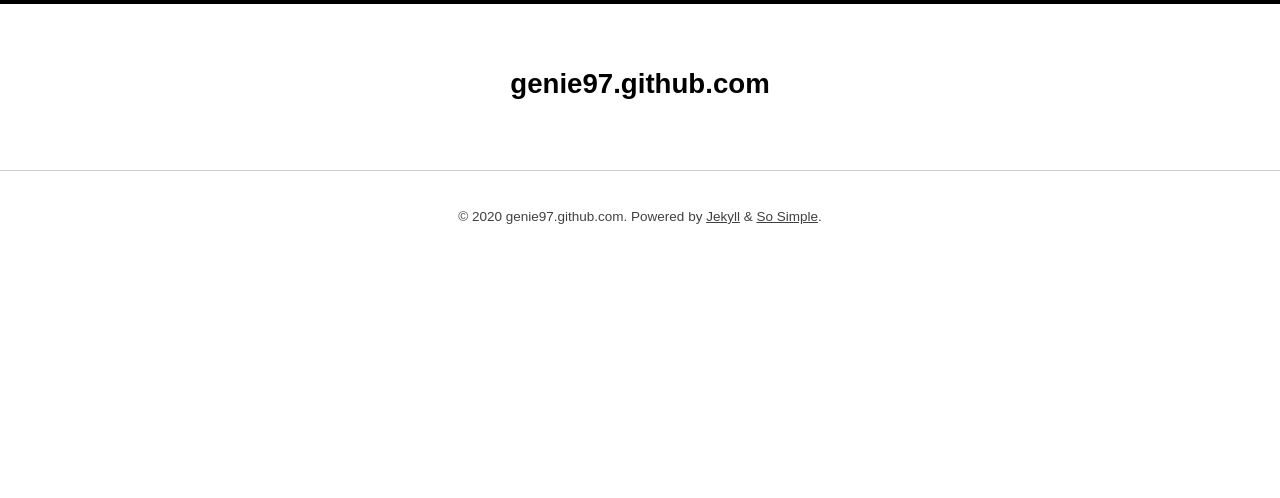
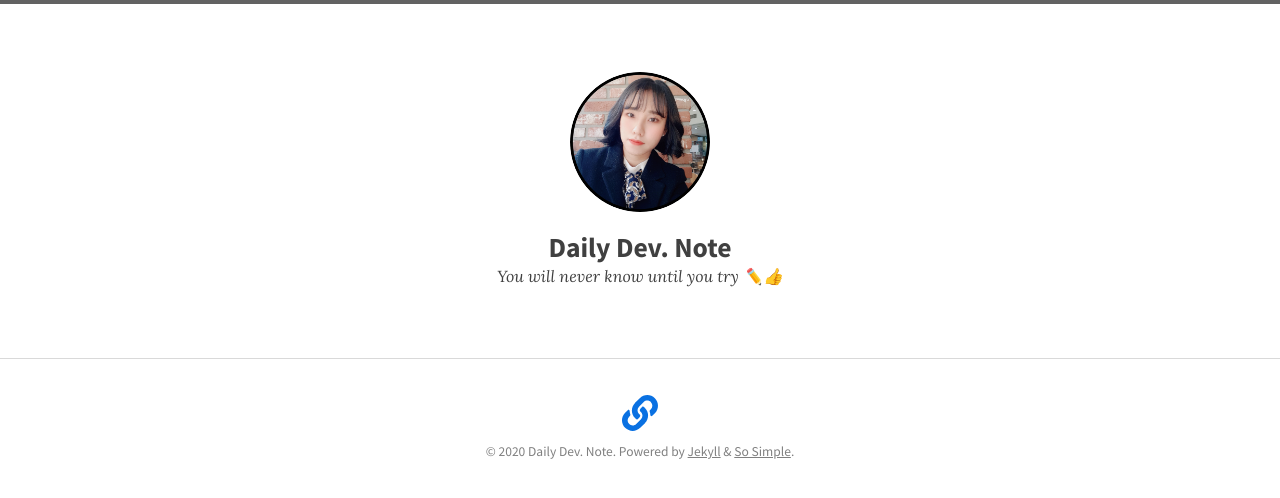
Before and after one commit to genie97/genie97.github.com, a Jekyll site: the page built from index.md, in a window 1280 px wide. Shown: the top 498 px of the page. Built offline with Jekyll 4.4.1, drawn with Linux system fonts in a browser that asks for light colours; nearby versions of some CDN libraries; a script that is not in the unit is left out; part of the change alters nothing that is shown.

Commit message:
modify _config

```diff
--- a/_config.yml
+++ b/_config.yml
@@ -13,13 +13,12 @@
 # you will see them accessed via {{ site.title }}, {{ site.email }}, and so on.
 # You can create any custom variable you would like, and they will be accessible
 # in the templates via {{ site.myvariable }}.
-{{ prepend: site.baseurl }}
 theme: jekyll-theme-so-simple
 # remote_theme: mmistakes/so-simple-theme
 skin: "/assets/css/skins/light.css"
 locale: en-US
 title: "Daily Dev. Note"
-description: You will never know until you try ✏️👍
+description: "You will never know until you try ✏️👍"
 baseurl: # the subpath of your site, e.g. "/blog"
 url: https://genie97.github.io  # the base hostname & protocol for your site e.g. "https://mmistakes.github.io"
 logo: /images/logo.png # path of site logo, e.g. "/images/logo.png"
```
Also changed, not shown: index.md (line endings or trailing spaces).
